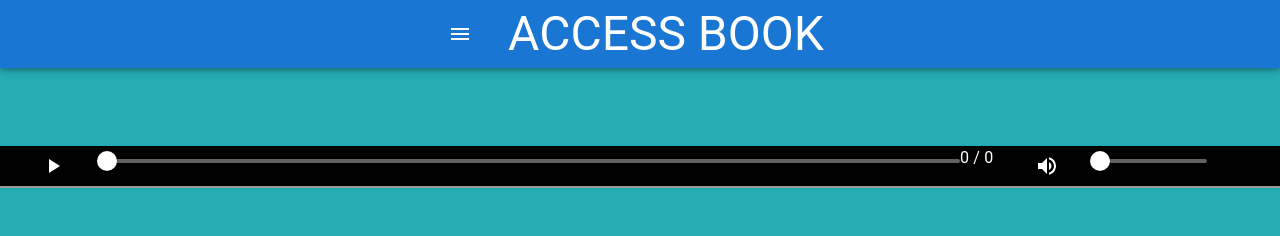
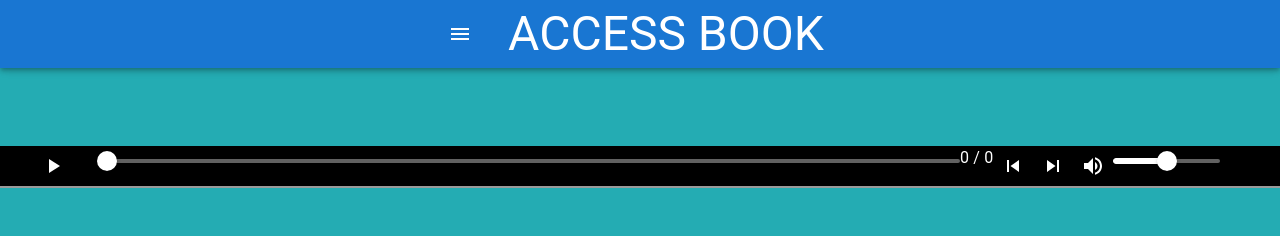
Before and after one commit to s303824/Access_Book, a React (Create React App) app in the folder client/: page /read in a window 1280 px wide. Shown: the top 236 px of the page. Built offline with nearby package versions, Linux system fonts and the light colour scheme.

Commit message:
added volume slider feature

```diff
--- a/client/src/components/AudioPlayer.js
+++ b/client/src/components/AudioPlayer.js
@@ -1,9 +1,12 @@
 import React, { useRef, useState, useEffect } from 'react';
-import { Button, Grid , IconButton, Typography, Slider } from '@mui/material';
+import { Grid , IconButton, Typography, Slider } from '@mui/material';
 import PlayArrowIcon from '@mui/icons-material/PlayArrow';
 import PauseIcon from '@mui/icons-material/Pause';
 import VolumeUpIcon from '@mui/icons-material/VolumeUp';
 import VolumeOffIcon from '@mui/icons-material/VolumeOff';
+import SkipNextIcon from '@mui/icons-material/SkipNext';
+import SkipPreviousIcon from '@mui/icons-material/SkipPrevious';
+
 function AudioPlayer(props) {
   // Create a reference to the audio element
   const audioRef = useRef(null);
@@ -12,6 +15,7 @@ function AudioPlayer(props) {
   const [isPlaying, setIsPlaying] = useState(false);
   const [isMute, setIsMute] = useState(false);
 
+  const [volume, setVolume] = useState(0.5);
   const [currentTime, setCurrentTime] = useState(0);
   const [duration, setDuration] = useState(0);
 
@@ -25,6 +29,15 @@ function AudioPlayer(props) {
     setIsPlaying(!isPlaying);
   };
 
+  const toggleMute = () => {
+    if (isMute) {
+      audioRef.current.volume = volume;
+    } else {
+      audioRef.current.volume = 0;
+    }
+    setIsMute(!isMute);
+  };
+
   const handleTimeUpdate = () => {
     setCurrentTime(audioRef.current.currentTime);
     setDuration(audioRef.current.duration);
@@ -34,6 +47,14 @@ function AudioPlayer(props) {
     audioRef.current.currentTime = newValue;
     setCurrentTime(newValue);
   };
+
+  const updateVolume = (event) => {
+    audioRef.current.volume = event.target.value;
+    setVolume(event.target.value);
+    if(event.target.value == 0.0){
+      toggleMute();
+    }
+  }
 
   // Render the audio player
   return (
@@ -64,13 +85,20 @@ function AudioPlayer(props) {
           {currentTime.toFixed(0)} / {duration.toFixed(0)}
         </Typography>
       </Grid>
+      <Grid item>
+      <IconButton style={{ color: 'white' }}><SkipPreviousIcon/></IconButton>
+      </Grid>
+      <Grid item>
+      <IconButton style={{ color: 'white' }}><SkipNextIcon/></IconButton>
+      </Grid>
 
-      <Grid item xs={1}>
-      <IconButton style={{ color: 'white' }}>{isMute ? <VolumeOffIcon/> : <VolumeUpIcon/>}</IconButton>
+
+      <Grid item>
+      <IconButton style={{ color: 'white' }} onClick={toggleMute}>{isMute ? <VolumeOffIcon/> : <VolumeUpIcon/>}</IconButton>
       </Grid>
 
       <Grid item xs={1}>
-      <Slider style={{ color: 'white' }}/>
+      <Slider style={{ color: 'white' }} value={volume} min={0} max={1} step={0.01} onChange={updateVolume} />
       </Grid>
 
     </Grid >
```
